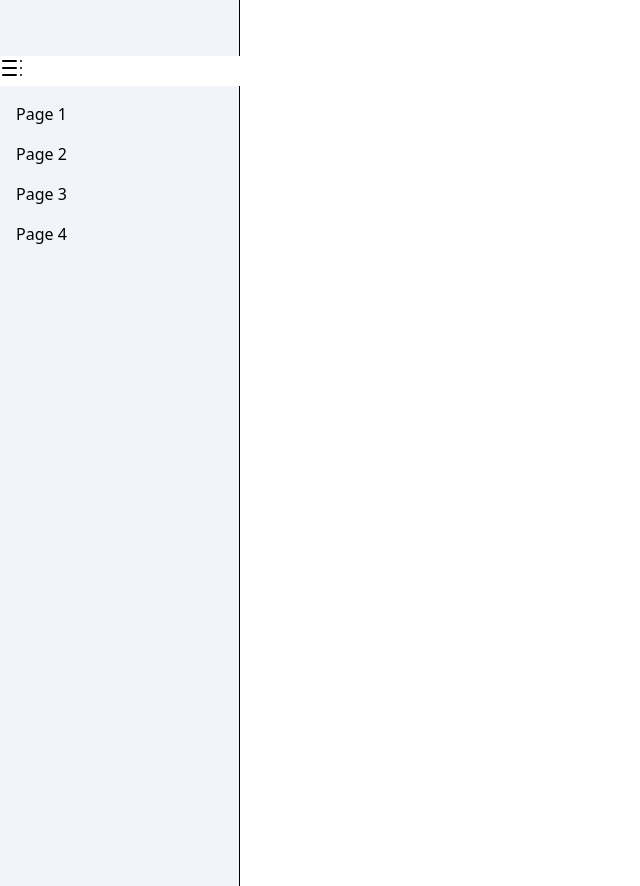
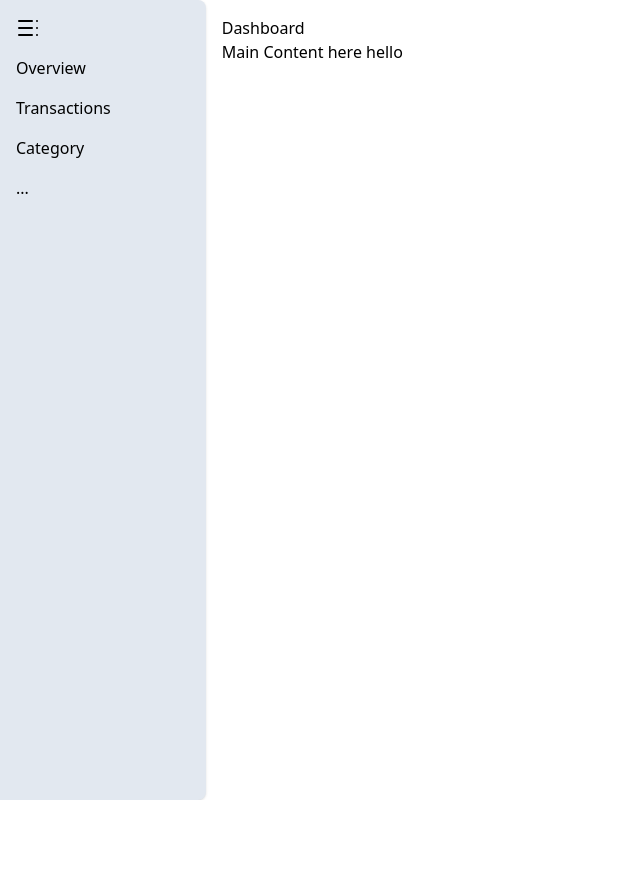
Before and after one commit to pebencze/personal-dashboard, a React (Vite) app: page / in a window 1280 px wide. Shown: the whole page, without its empty margins (0-640 px from the left). After the commit the page ends 800 px from the top, so only its background shows below. Built offline with nearby package versions, Linux system fonts and the light colour scheme.

Commit message:
fix: make sidbar and main content appear next to each other

```diff
--- a/src/components/Sidebar.tsx
+++ b/src/components/Sidebar.tsx
@@ -10,6 +10,7 @@ function Sidebar(){
 
     const [isBeingReset, setIsBeingReset] = useState(false)
     const [isBeingCollapsed, setIsBeingCollapsed] = useState(false)
+    const [isCollapsed, setIsCollapsed] = useState(false)
 
 
     const onDragResize = (event: React.MouseEvent<HTMLDivElement>) => {
@@ -29,11 +30,8 @@ function Sidebar(){
         if (newWidth > 480) newWidth = 480
 
         if (sidebarRef.current && contentRef.current) {
-            // modify styles if both sidebar and content exist
             sidebarRef.current.style.width = `${newWidth}px`
-            contentRef.current.style.width = `${newWidth}px`
             // contentRef.current.style.width = `calc(100% - ${newWidth}px)`
-
         }
     }
 
@@ -46,9 +44,10 @@ function Sidebar(){
     const onResetWidth = () => {
         if (sidebarRef.current && contentRef.current) {
             setIsBeingReset(true)
+            setIsCollapsed(false)
 
             sidebarRef.current.style.width = "240px"
-            contentRef.current.style.width = "240px"
+            // contentRef.current.style.width = "240px"
         }
         setTimeout(() => setIsBeingReset(false), 500)
 
@@ -57,42 +56,55 @@ function Sidebar(){
     const onCollapse = () => {
         if (sidebarRef.current && contentRef.current) {
             setIsBeingCollapsed(true)
+            setIsCollapsed(true)
 
-            sidebarRef.current.style.width = "0px"
-            contentRef.current.style.width = "0px"
+            sidebarRef.current.style.width = "50px"
+            // contentRef.current.style.width = "100%"
+            // contentRef.current.style.marginLeft = "50px"
         }
         setTimeout(() => setIsBeingCollapsed(false), 500)
     }
 
     return (
         <>
+        <div className="flex ">
             <div
                 ref={sidebarRef}
                 className={`${
                     (isBeingReset || isBeingCollapsed) && "transition-all duration-500 ease-out"
-                } flex flex-col gap-4 overflow-y-scroll relative border-r bg-slate-100 p-4 z-10 w-[240px] group/sidebar`}
+                }
+                flex flex-col gap-4 overflow-y-scroll relative shadow rounded-r-lg bg-slate-200 p-4 z-10 w-[240px] group/sidebar h-screen`}
             >
-                <button
-                    onClick={onCollapse}
-                    className="opacity-0 transition-all group-hover/sidebar:opacity-100"
-                >
-                    <CircleX />
-                </button>
+                <div className="flex justify-between">
+                    <button onClick={onResetWidth} className="">
+                        <TableOfContents />
+                    </button>
+                    <button
+                        onClick={onCollapse}
+                        className="opacity-0 transition-all group-hover/sidebar:opacity-100"
+                    >
+                        <CircleX className={`${isCollapsed && "hidden"} hover:cursor-pointer`}/>
+                    </button>
+                </div>
                 <div
                     onMouseDown={onDragResize}
-                    className="absolute top-0 right-0 cursor-ew-resize w-[2px] bg-slate-200 opacity-0 group-hover/sidebar:opacity-100 transition-all h-full"
+                    className="absolute top-0 right-0 cursor-ew-resize w-[4px] bg-slate-200 opacity-0 group-hover/sidebar:opacity-100 transition-all h-full"
                 ></div>
+                <div className={`${isCollapsed && "hidden"} flex flex-col gap-4`}>
+                    <a href="#">Overview</a>
+                    <a href="#">Transactions</a>
+                    <a href="#">Category</a>
+                    <a href="#">...</a>
+                </div>
             </div>
-            <button onClick={onResetWidth} className="">
-                <TableOfContents />
-            </button>
+
             {/* main content */}
-            <div ref={contentRef} className="flex flex-col gap-4 overflow-y-scroll border-r bg-slate-100 p-4 z-10 w-[240px] h-screen">
-                <p>Page 1</p>
-                <p>Page 2</p>
-                <p>Page 3</p>
-                <p>Page 4</p>
+            <div ref={contentRef} className="p-4 w-full">
+                <h1>Dashboard</h1>
+                Main Content here hello
             </div>
+
+        </div>
         </>
     )
 
```
Also changed, not shown: src/assets/logoipsum-371.svg (added).
